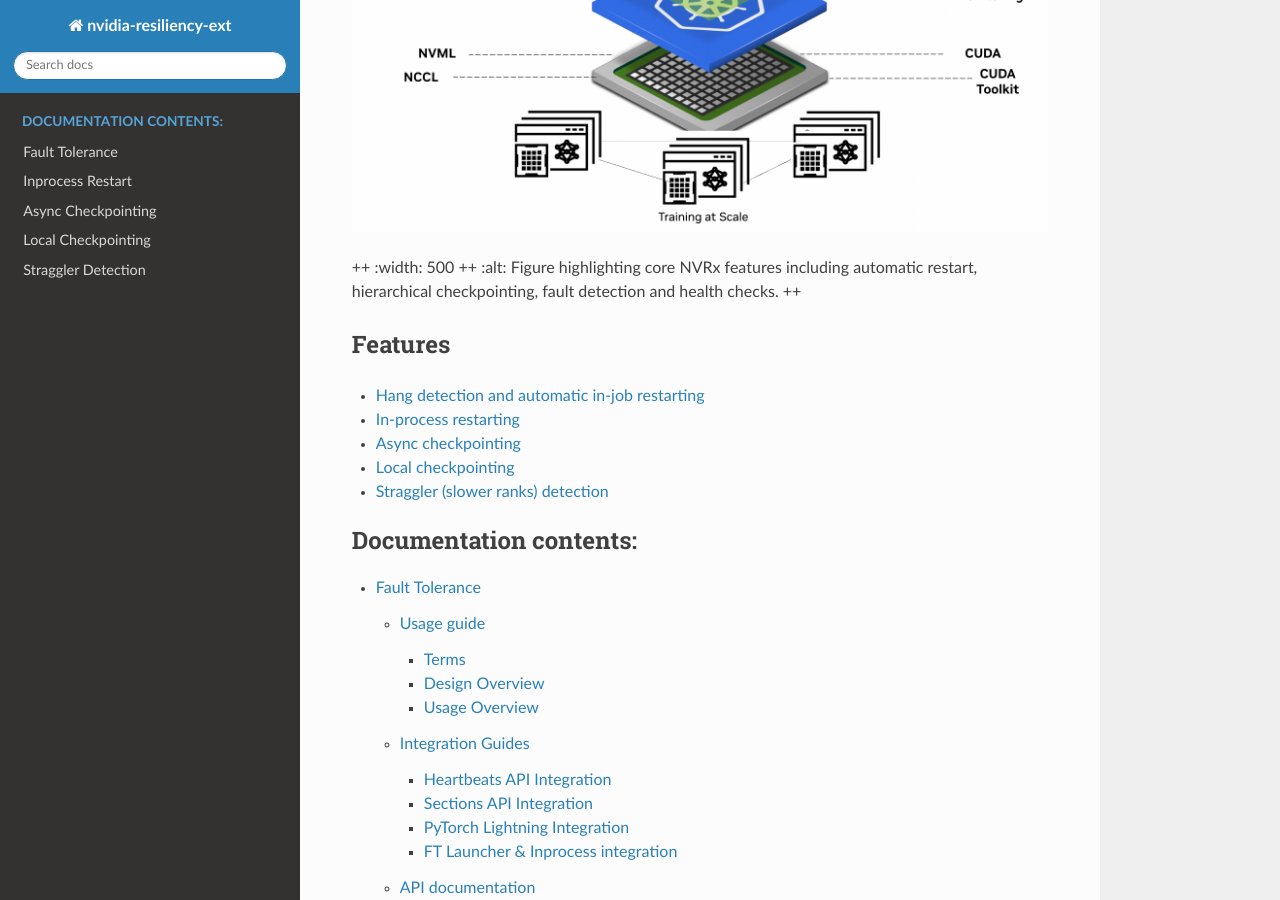
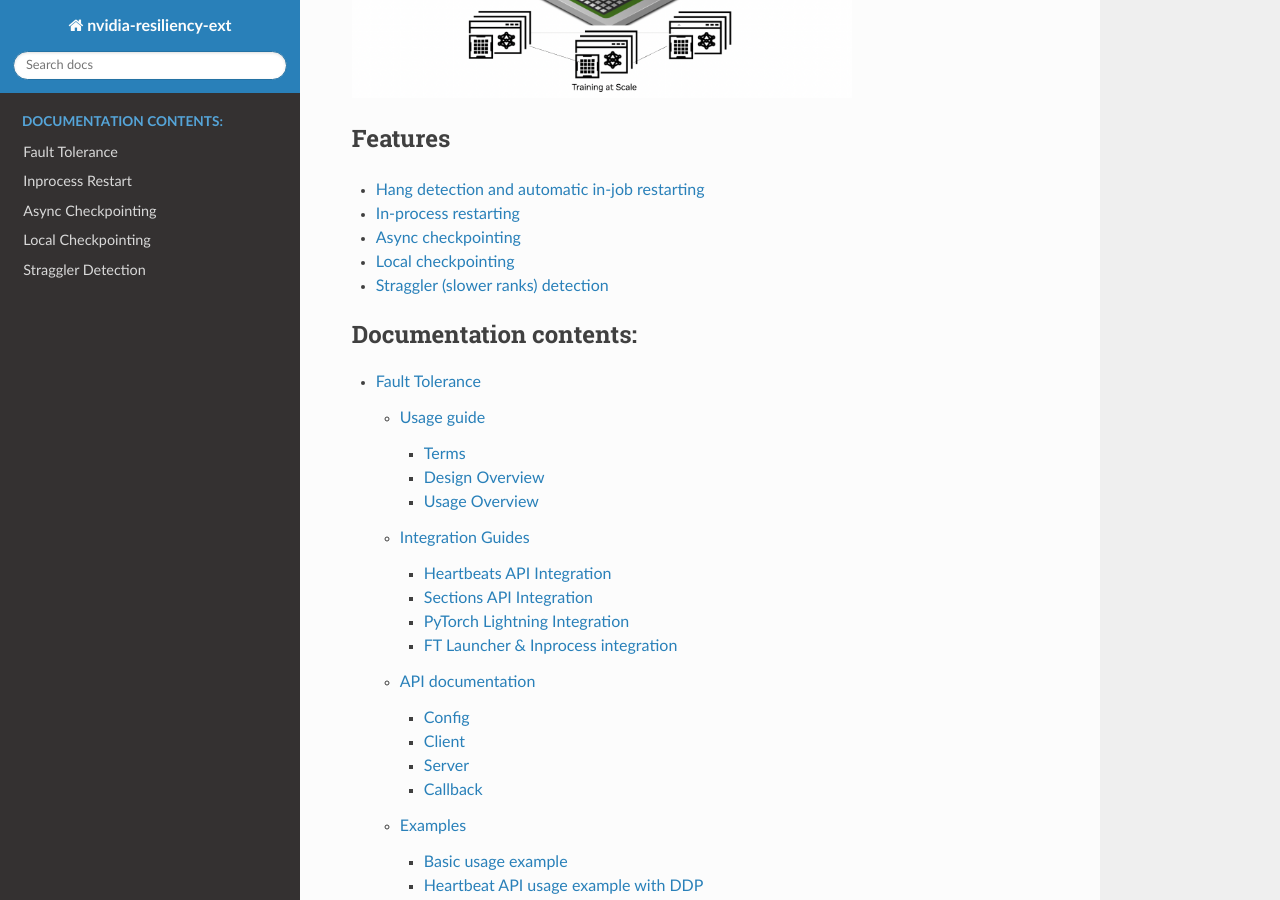
Before and after one commit to NVIDIA/nvidia-resiliency-ext, a Sphinx documentation site: the page built from docs/source/index.rst, in a window 1280 px wide and 900 px high, scrolled down 474 px. Built offline with Sphinx 7.4.7 and the Read the Docs theme 3.1.0, drawn with Linux system fonts in a browser that asks for light colours; pages that are not in the unit, such as notebooks, are missing from menus.

Commit message:
Update index.rst

```diff
--- a/docs/source/index.rst
+++ b/docs/source/index.rst
@@ -4,9 +4,8 @@ nvidia-resiliency-ext v0.3.0
 **nvidia-resiliency-ext** is a set of tools developed by NVIDIA to improve large-scale distributed training resiliency.
 
 .. image:: /media/nvrx_docs_source.png
-++   :width: 500
-++   :alt: Figure highlighting core NVRx features including automatic restart, hierarchical checkpointing, fault detection and health checks.
-++
+   :width: 500
+   :alt: Figure highlighting core NVRx features including automatic restart, hierarchical checkpointing, fault detection and health checks.
 
 Features
 --------
```
